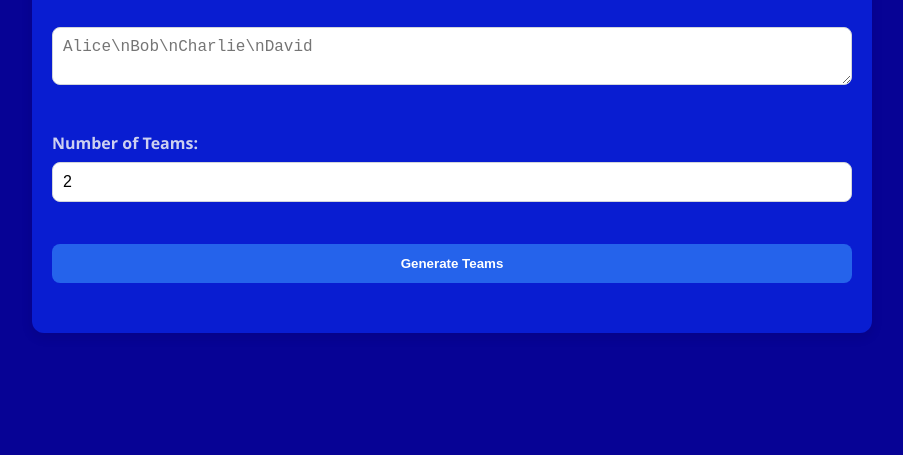
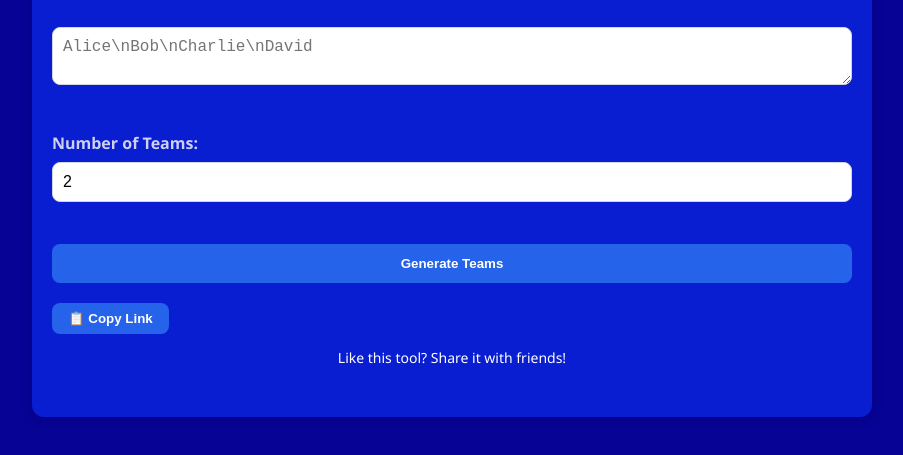
Before and after one commit to Steve929rr/team-generator, a plain HTML site: page index.html in a window 1280 px wide. Shown: the part 173-628 px from the top of the page, without its empty margins (188-1091 px from the left). Drawn offline with Linux system fonts and the light colour scheme.

Commit message:
Update index.html

```diff
--- a/index.html
+++ b/index.html
@@ -17,6 +17,11 @@
     <input type="number" id="teamCount" min="1" value="2"><br><br>
 
     <button onclick="generateTeams()">Generate Teams</button>
+
+    <div style="margin-top: 20px; text-align: center;">
+      <button onclick="copyLink()" style="width: auto; padding: 8px 16px; margin-bottom: 8px;">📋 Copy Link</button>
+      <p style="font-size: 14px; color: white;">Like this tool? Share it with friends!</p>
+    </div>
 
     <div class="teams" id="teamDisplay"></div>
 
@@ -54,6 +59,16 @@
         });
       }
     </script>
+    <script>
+      function copyLink() {
+        const url = window.location.href;
+        navigator.clipboard.writeText(url).then(() => {
+          alert("Link copied to clipboard!");
+        }).catch(err => {
+          alert("Failed to copy link.");
+        });
+      }
+    <\script>
   </div>
 </body>
 </html>
```
